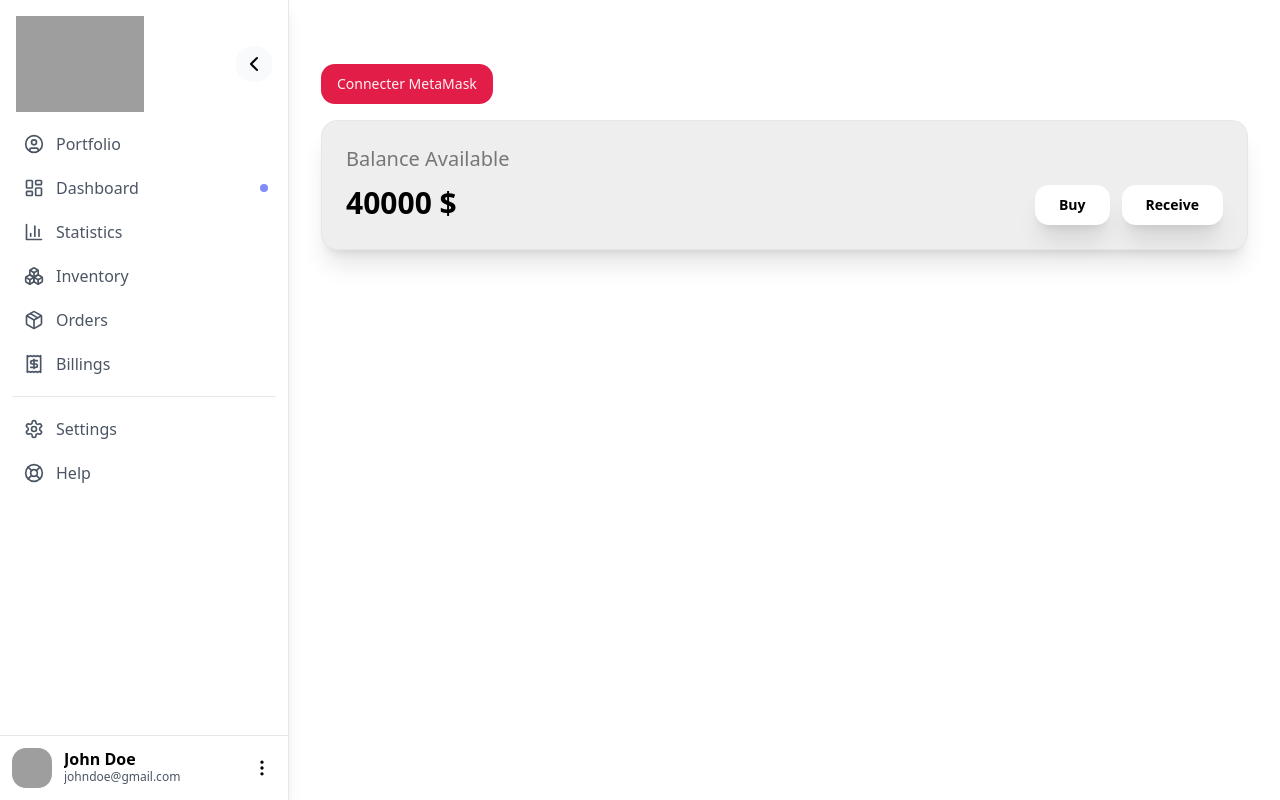
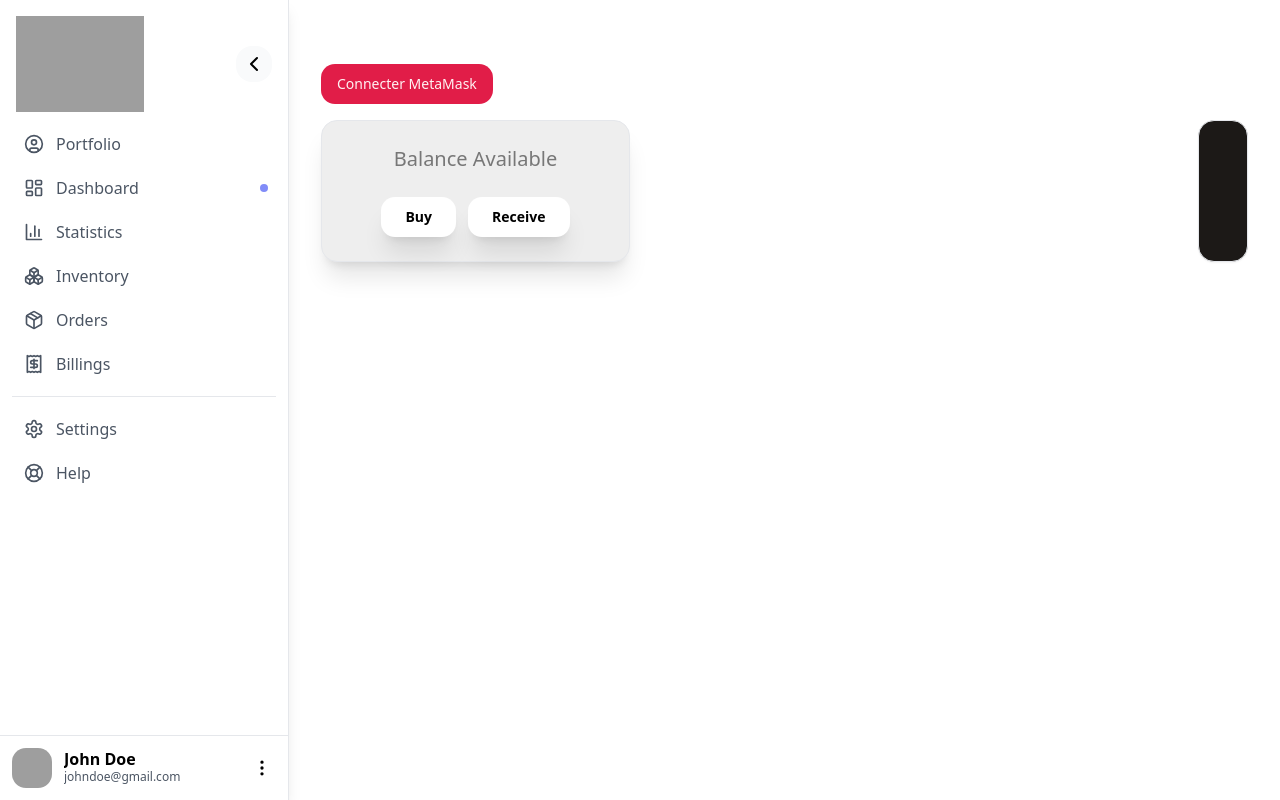
Before and after one commit to labs-web3/CryptoView, a React (Vite) app: page /Portfolio in a window 1280 px wide. Built offline with nearby package versions, Linux system fonts and the light colour scheme; grey boxes are pictures that could not be loaded.

Commit message:
intégration uniswap, swap widget a faire

```diff
--- a/src/pages/Portfolio.jsx
+++ b/src/pages/Portfolio.jsx
@@ -57,25 +57,30 @@ export default function MyAccount() {
     <>
       <div className="container py-16">
         <div className="flex flex-col mb-4 items-start">
+          {connectedAccount ? (
+            ""
+          ) : (
             <Button onClick={connectMetamask}>Connecter MetaMask</Button>
-          {connectedAccount && <p>Compte connecté : {connectedAccount}</p>}
-          {loading ? (
-            <p>Chargement...</p>
-          ) : error ? (
-            <p>Erreur: {error}</p>
-          ) : balance ? (
-            <p>Solde : {parseFloat(balance).toFixed(4)} ETH</p>
-          ) : null}
+          )}
         </div>
-        <Card className="bg-[#eeeeee] shadow-xl">
+        <div className="flex justify-between text-center">
+          <Card className="bg-[#eeeeee] shadow-xl w-1/3">
             <CardHeader className="pb-3">
               <CardDescription className="text-xl t text-[#777]">
                 Balance Available
               </CardDescription>
             </CardHeader>
             <CardContent>
-            <div className="flex justify-between">
-              <span className="text-black font-bold text-3xl">40000 $</span>
+              <div className="flex items-center flex-col gap-3">
+                <span className="text-black font-bold text-3xl">
+                  {loading ? (
+                    <p>Chargement...</p>
+                  ) : error ? (
+                    <p>Erreur: {error}</p>
+                  ) : balance ? (
+                    <p>{parseFloat(balance).toFixed(4)} ETH</p>
+                  ) : null}
+                </span>
                 <div className="flex gap-3">
                   <Button className="bg-white text-black font-bold shadow-xl px-6">
                     Buy
@@ -87,6 +92,11 @@ export default function MyAccount() {
               </div>
             </CardContent>
           </Card>
+          <Card>
+            <CardHeader></CardHeader>
+            <CardContent></CardContent>
+          </Card>
+        </div>
       </div>
     </>
   );
```
Lines whose indentation alone changed are shown as unchanged.
